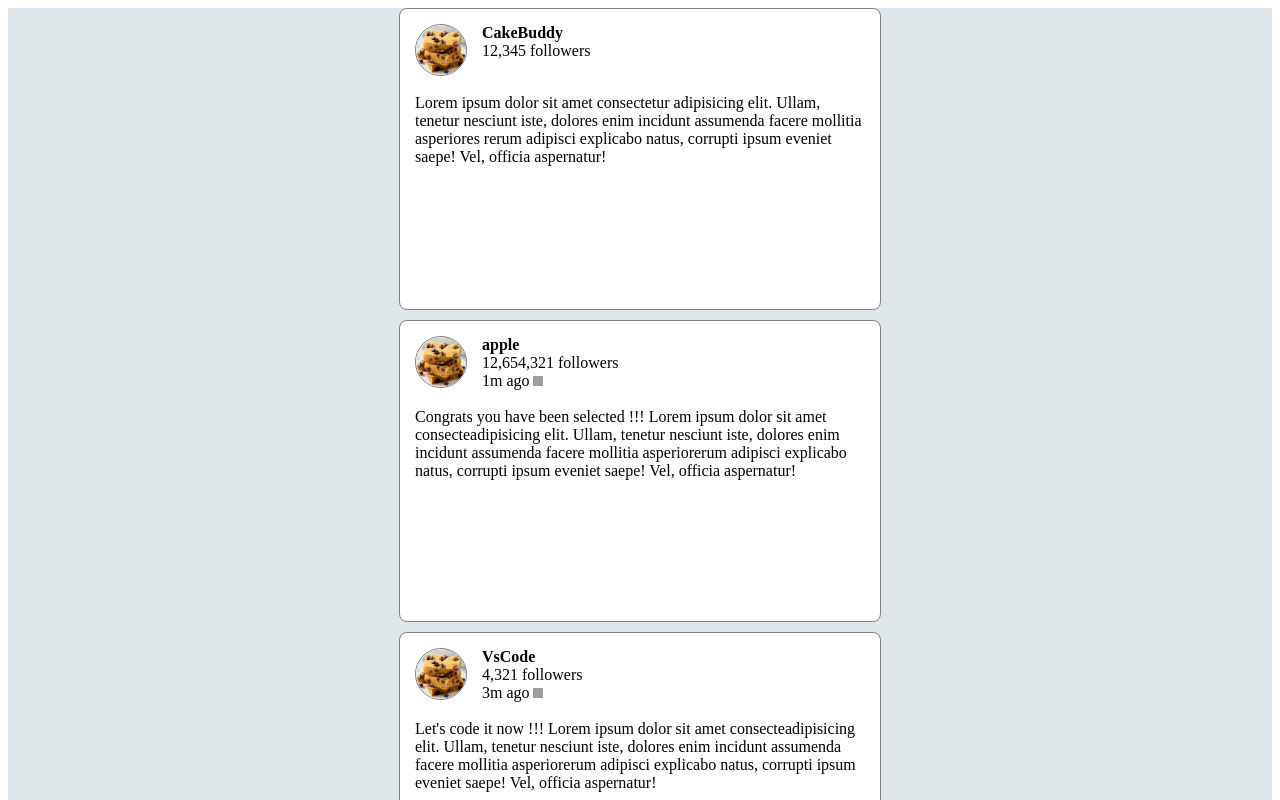
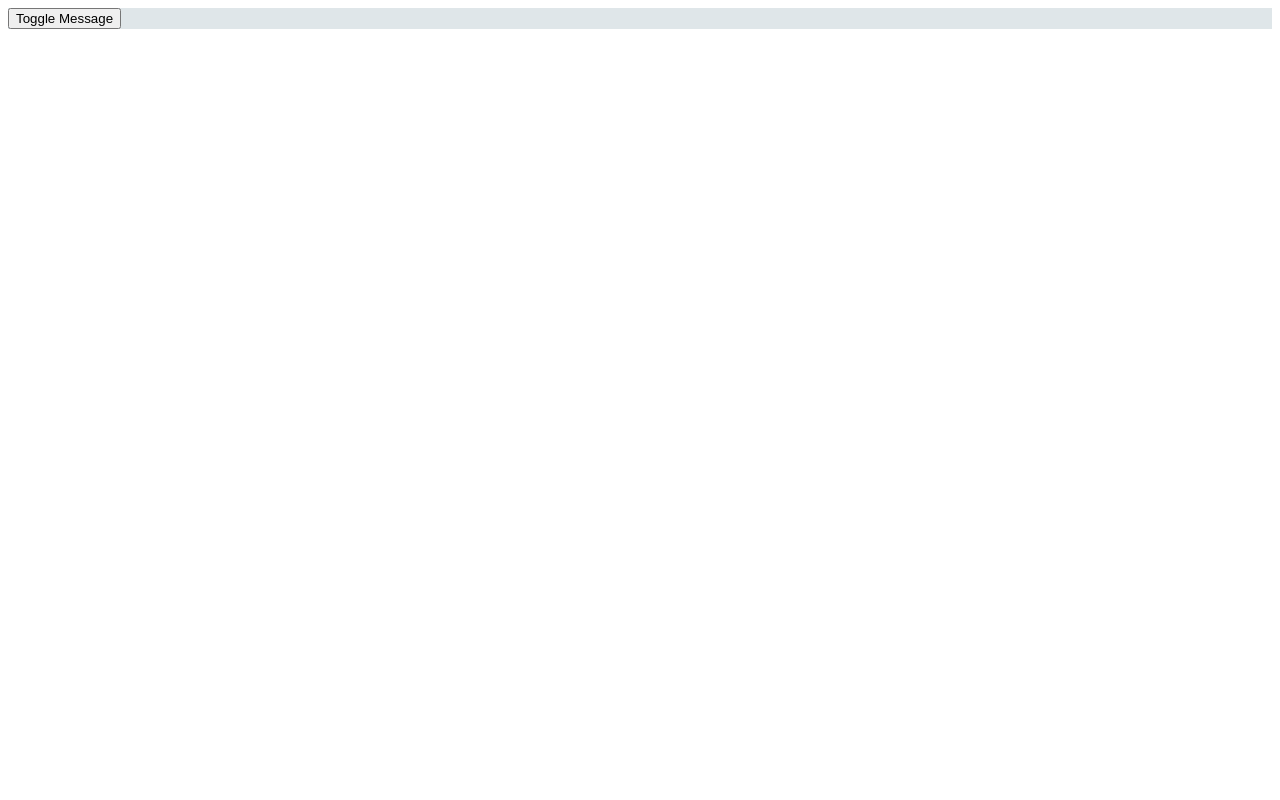
Before and after one commit to Mohammad-10moin/web-mern, a React (Vite) app in the folder 14.React-part1/part1/: page / in a window 1280 px wide. Shown: the top 800 px of the page. Built offline with nearby package versions, Linux system fonts and the light colour scheme; grey boxes are pictures that could not be loaded.

Commit message:
starting use state

```diff
--- a/14.React-part1/part1/src/App.jsx
+++ b/14.React-part1/part1/src/App.jsx
@@ -1,8 +1,79 @@
+import { useState } from "react"
 
 function App() {
   return (
+    <div style={{backgroundColor:"#dfe6e9",height:"100%"}}>
+      <ToggleComponent/>
+    </div>
+  )
+}
+
+const ToggleComponent = () =>{
+  const [isvisible,Setisvisble]=useState(false);
+  return(
+    <div>
+      <button onClick={()=>{Setisvisble(!isvisible)}}>
+        Toggle Message
+      </button>
+      {isvisible && <p>This message is conditionally rendered !!! ...</p>}
+    </div>
+  )
+}
+
+
+
+
+
+
+
+
+
+
+
+
+
+
+
+
+
+
+
+
+
+
+
+
+
+
+
+
+// function PostComponent({name,subtitle,time,image,description}){
+//   return(
+//     <div style={{height:300,width:480,border:"1px solid grey",borderRadius:8,backgroundColor:"white",marginBottom:10}}>
+//       <div style={{margin:15}}>
+//         <div style={{display:"flex"}}>
+//           <img src={image} style={{ height:50,width:50,borderRadius:50,border:"1px solid grey"}}/>
+//           <div style={{marginLeft:15}}>
+//             <b>{name}</b>
+//             <div>{subtitle}</div>
+//             {/* Here if time is not undefined then the following content of the block will get rendered */}
+//             {time!=undefined && <div style={{display:"flex"}}>
+//               <div>{time}</div>
+//               <div>
+//                 <img src="https://th.bing.com/th/id/OIP.JFr9QZ7D0XZUBQzYw0GpLwHaHa?rs=1&pid=ImgDetMain" alt="" style={{height:10,   width:10, marginLeft:3}}/>
+//               </div>
+//             </div>}
+//           </div>
+//         </div>
+//         <br />
+//         <div>{description}</div>
+//       </div>
+//     </div>
+//   )
+// }
+
 // Let's understand Conditional Rendering
-    <div style={{backgroundColor:"#dfe6e9",height:"100%" ,display:"flex",justifyContent:"center"}}>
+{/* <div style={{backgroundColor:"#dfe6e9",height:"100%" ,display:"flex",justifyContent:"center"}}>
 <div style={{alignItems:"center"}}>
   <div>
     <PostComponent
@@ -31,37 +102,7 @@ function App() {
     />
   </div>
 </div>
-    </div>
-  )
-}
-
-
-function PostComponent({name,subtitle,time,image,description}){
-  return(
-    <div style={{height:300,width:480,border:"1px solid grey",borderRadius:8,backgroundColor:"white",marginBottom:10}}>
-      <div style={{margin:15}}>
-        <div style={{display:"flex"}}>
-          <img src={image} style={{ height:50,width:50,borderRadius:50,border:"1px solid grey"}}/>
-          <div style={{marginLeft:15}}>
-            <b>{name}</b>
-            <div>{subtitle}</div>
-            {/* Here if time is not undefined then the following content of the block will get rendered */}
-            {time!=undefined && <div style={{display:"flex"}}>
-              <div>{time}</div>
-              <div>
-                <img src="https://th.bing.com/th/id/OIP.JFr9QZ7D0XZUBQzYw0GpLwHaHa?rs=1&pid=ImgDetMain" alt="" style={{height:10,   width:10, marginLeft:3}}/>
-              </div>
-            </div>}
-          </div>
-        </div>
-        <br />
-        <div>{description}</div>
-      </div>
-    </div>
-  )
-}
-
-
+</div> */}
 
 
 
```
Lines whose indentation alone changed are shown as unchanged.
